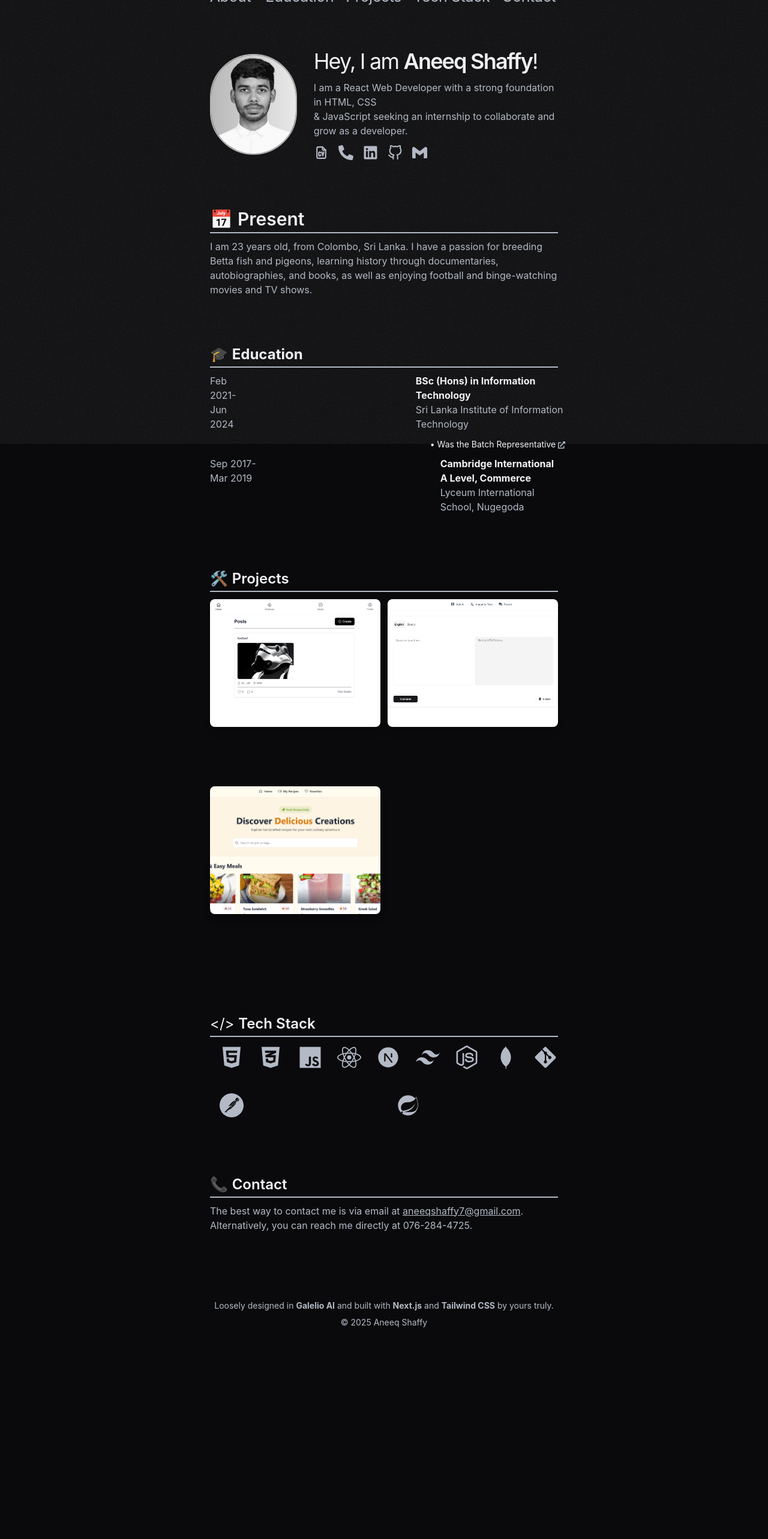
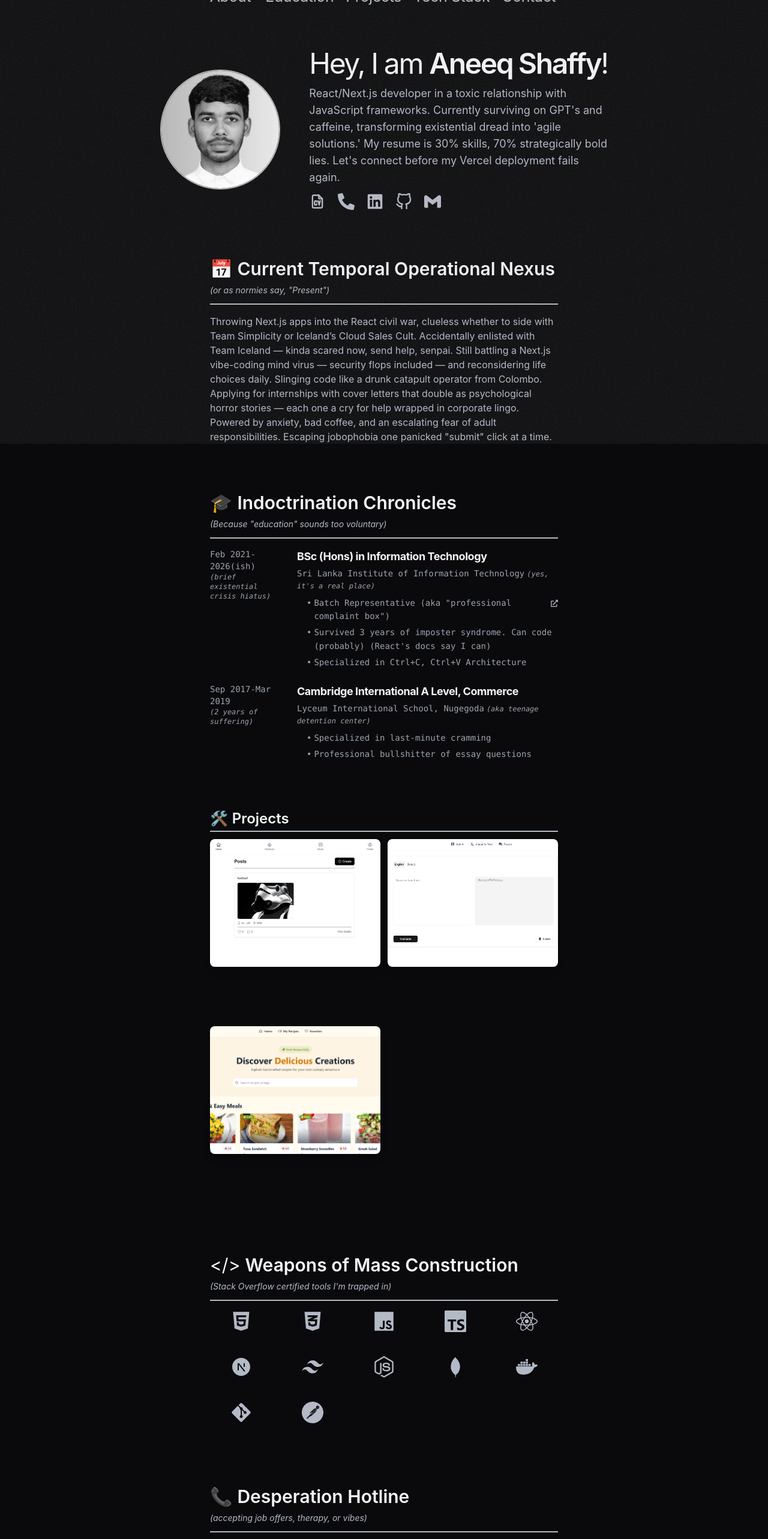
Before and after one commit to aneeq-shaffy/Portfolio, a Next.js app: page / in a window 1280 px wide. Shown: the part 60-2626 px from the top of the page at 60% size. Before the commit the page ends 2315 px from the top, so only its background shows below. Built offline with nearby package versions, Linux system fonts and the light colour scheme.

Commit message:
Enhance component layouts and content for improved user experience and humor

```diff
--- a/src/components/About.jsx
+++ b/src/components/About.jsx
@@ -6,53 +6,46 @@ import { TbFileCv } from "react-icons/tb";
 
 const About = () => {
   return (
-    <section className="flex flex-row items-center justify-center mt-10 mb-[80px]">
-      <div className="flex gap-x-4 items-center flex-row mr-7">
+    <section className="flex flex-col items-center md:flex-row md:items-center justify-center mt-10 mb-[80px] px-4 sm:px-6 lg:px-8 max-w-7xl mx-auto">
+      {/* Image Container - Centered on mobile, left on desktop */}
+      <div className="flex justify-center mb-6 md:mb-0 md:mr-8 lg:mr-12 w-full md:w-auto">
+        <div className="relative w-[120px] h-[120px] sm:w-[150px] sm:h-[150px] md:w-[170px] md:h-[170px] lg:w-[200px] lg:h-[200px]">
           <Image
             src={"/aneeq.png"}
             alt="profile pic"
-          width={200}
-          height={200}
-          className="rounded-full border-[2px] border-yellow-500 grayscale hover:grayscale-0 transition-all duration-300 max-w-full min-w-[100px] min-h-[100px] z-10"
+            fill
+            className="rounded-full border-[2px] border-yellow-500 grayscale hover:grayscale-0 transition-all duration-300 object-cover object-left-top z-10"
           />
         </div>
+      </div>
 
-      <div>
-      <h1 className="mb-3 text-2xl sm:text-3xl lg:text-4xl tracking-tighter whitespace-nowrap">
+      {/* Content Container - Centered on mobile, left-aligned on desktop */}
+      <div className="w-full md:w-auto text-center md:text-left">
+        <h1 className="mb-3 text-2xl sm:text-3xl md:text-4xl lg:text-5xl tracking-tighter whitespace-nowrap">
           Hey, I am <strong className="font-semibold">Aneeq Shaffy</strong>!
         </h1>
 
-        <p className="mb-3 text-[rgb(179,186,198)] text-sm sm:text-base">
-          I am a React Web Developer with a strong foundation in HTML, CSS<br />
-          &amp; JavaScript seeking an internship to collaborate and grow
-          as a developer.
+        <p className="mb-3 text-[rgb(179,186,198)] text-sm sm:text-base md:text-lg max-w-[600px] md:max-w-[650px] lg:max-w-[700px] mx-auto md:mx-0">
+          React/Next.js developer in a toxic relationship with JavaScript frameworks. Currently surviving on GPT's and caffeine, transforming existential dread into 'agile solutions.' My resume is 30% skills, 70% strategically bold lies. Let's connect before my Vercel deployment fails again.
         </p>
-        <div className="flex">
-          <div>
-            <a href="/cv.pdf" target="_blank" className="text-[rgb(179,186,198)]">
-              <TbFileCv className="mr-4 text-[rgb(179,186,198)] hover:text-white w-[25px] h-[25px]" />
+
+        {/* Icons - Centered on mobile, left on desktop */}
+        <div className="flex justify-center md:justify-start space-x-4 sm:space-x-5">
+          <a href="/cv.pdf" target="_blank" className="text-[rgb(179,186,198)] hover:text-white transition-colors">
+            <TbFileCv className="w-6 h-6 sm:w-7 sm:h-7" />
           </a>
-          </div>
-          <div>
-            <a href="tel:+94762844725" target="_blank" className="text-[rgb(179,186,198)]">
-              <FaPhoneAlt className="mr-4 text-[rgb(179,186,198)] hover:text-white w-[25px] h-[25px]" />
+          <a href="tel:+94762844725" target="_blank" className="text-[rgb(179,186,198)] hover:text-white transition-colors">
+            <FaPhoneAlt className="w-6 h-6 sm:w-7 sm:h-7" />
           </a>
-          </div>
-          <div>
-            <a href="https://www.linkedin.com/in/aneeq-shaffy" target="_blank" className="text-[rgb(179,186,198)]">
-              <FaLinkedin className="mr-4 text-[rgb(179,186,198)] hover:text-white w-[25px] h-[25px]" />
+          <a href="https://www.linkedin.com/in/aneeq-shaffy" target="_blank" className="text-[rgb(179,186,198)] hover:text-white transition-colors">
+            <FaLinkedin className="w-6 h-6 sm:w-7 sm:h-7" />
           </a>
-          </div>
-          <div>
-            <a href="https://github.com/gitPirate12" target="_blank" className="text-[rgb(179,186,198)]">
-              <FiGithub className="mr-4 text-[rgb(179,186,198)] hover:text-white w-[25px] h-[25px]" />
+          <a href="https://github.com/gitPirate12" target="_blank" className="text-[rgb(179,186,198)] hover:text-white transition-colors">
+            <FiGithub className="w-6 h-6 sm:w-7 sm:h-7" />
           </a>
-          </div>
-          <div>
-            <a href="mailto:aneeqshaffy7@gmail.com" target="_blank" className="text-[rgb(179,186,198)]">
-              <SiGmail className="mr-4 text-[rgb(179,186,198)] hover:text-white w-[25px] h-[25px]" />
+          <a href="mailto:aneeqshaffy7@gmail.com" target="_blank" className="text-[rgb(179,186,198)] hover:text-white transition-colors">
+            <SiGmail className="w-6 h-6 sm:w-7 sm:h-7" />
           </a>
-          </div>
         </div>
       </div>
     </section>
--- a/src/components/Contact.jsx
+++ b/src/components/Contact.jsx
@@ -1,15 +1,26 @@
-import React from 'react';
+import React from "react";
 
 const Contact = () => {
   return (
     <section className="mb-[80px]">
+      <div className="mb-4">
+        <h1 className="text-2xl sm:text-3xl mb-2 flex items-center">
+          <span className="mr-2">📞</span>
+          <strong className="font-semibold">
+            Desperation Hotline
+          </strong>
+        </h1>
+        <p className="text-[rgb(179,186,198)] text-sm italic mb-1">
+          (accepting job offers, therapy, or vibes)
+        </p>
+        <hr className="border-t-2 border-[rgb(179,186,198)] mt-3 mb-4" />
+      </div>
+
       <div>
-        <h1 className="text-2xl mb-1 text-left max-md:text-xl">
-          📞 <strong className="font-semibold">Contact</strong>
-        </h1>
-        <hr className="border-t-2 border-[rgb(179,186,198)] mb-[10px]" />
-        <p className="text-[rgb(179,186,198)] max-md:text-sm">
-          The best way to contact me is via email at {""}
+        <p className="text-[rgb(179,186,198)] text-sm sm:text-base leading-relaxed">
+          For urgent cries for help (or job offers, preferably full-stack), ping me at:
+          <br /><br />
+          Email:{" "}
           <a
             href="mailto:aneeqshaffy7@gmail.com"
             target="_blank"
@@ -17,14 +28,19 @@ const Contact = () => {
           >
             aneeqshaffy7@gmail.com
           </a>
-          . Alternatively, you can reach me directly at {""}
+          <br /><br />
+          Mobile:{" "}
           <a
             href="tel:+94762844725"
-            className="text-[rgb(179,186,198)]  hover:text-white"
+            className="text-[rgb(179,186,198)] underline hover:text-white"
           >
             076-284-4725
-          </a>
-          .
+          </a>{" "}
+          (Signal/WhatsApp, no voicemails - I'm allergic)
+          <br /><br />
+          <span className="text-xs">
+            *Responses delivered between panic attacks, usually within 1 business meltdown
+          </span>
         </p>
       </div>
     </section>
--- a/src/components/Education.jsx
+++ b/src/components/Education.jsx
@@ -3,62 +3,88 @@ import { FaExternalLinkAlt } from "react-icons/fa";
 const Education = () => {
   return (
     <section className="mb-[80px]">
-      <div>
-        <h1 className="text-2xl mb-1 max-md:text-xl">
-          🎓 <strong className="font-semi-bold"> Education</strong>
+      <div className="mb-4">
+        <h1 className="text-2xl sm:text-3xl mb-2 flex items-center">
+          <span className="mr-2">🎓</span>
+          <strong className="font-semibold">
+            Indoctrination Chronicles
+          </strong>
         </h1>
-        <hr className="border-t-2 border-[rgb(179,186,198)] mb-[10px]" />
+        <p className="text-[rgb(179,186,198)] text-sm italic mb-1">
+          (Because "education" sounds too voluntary)
+        </p>
+        <hr className="border-t-2 border-[rgb(179,186,198)] mt-3 mb-4" />
+      </div>
 
       {/* Education Item 1 */}
-        <div className="mb-[10px]">
-          <div className="flex flex-row justify-start max-md:flex-col">
-            <div className="md:flex-3 md:mr-[300px] max-md:mb-2">
-              <p className="text-[rgb(179,186,198)] md:items-center max-md:text-sm">
-                Feb 2021-Jun 2024
+      <div className="mb-6">
+  <div className="flex flex-col sm:flex-row">
+    <div className="sm:w-1/4 sm:pr-4 mb-2 sm:mb-0">
+      <p className="text-gray-400 text-sm font-mono">
+        Feb 2021-2026(ish)
+        <span className="text-xs block italic">(brief existential crisis hiatus)</span>
       </p>
     </div>
-            <div>
-              <h1 className="items-center max-md:text-lg">
-                <strong className="font-semi-bold">
+    <div className="sm:w-3/4">
+      <h2 className="font-bold text-lg mb-1 font-sans tracking-tight">
         BSc (Hons) in Information Technology
-                </strong>
-              </h1>
-              <p className="text-[rgb(179,186,198)] mb-[12px] max-md:text-sm">
+      </h2>
+      <p className="text-gray-400 text-sm mb-2 font-mono">
         Sri Lanka Institute of Information Technology
+        <span className="text-xs ml-1 italic">(yes, it's a real place)</span>
       </p>
-              <div className="flex items-center">
-                <div className="whitespace-nowrap ml-6 text-sm max-md:text-xs">
-                  • Was the Batch Representative
-                </div>
+      <div className="text-gray-400 text-sm leading-relaxed space-y-1 ml-4 font-mono">
+        <div className="flex items-start">
+          <span className="mr-1">•</span>
+          <span>Batch Representative (aka "professional complaint box")</span>
           <a
             href="/batch-rep-cert.png"
             target="_blank"
-                  className="text-[rgb(179,186,198)] hover:text-white ml-1"
+            className="text-gray-400 hover:text-white ml-1 transition-colors duration-200"
+            title="My only leadership qualification"
           >
-                  <FaExternalLinkAlt className="w-[12px] transform translate-y-[1px]" />
+            <FaExternalLinkAlt className="w-3 h-3 inline" />
           </a>
+        </div>
+        <div className="flex">
+          <span className="mr-1">•</span>
+          <span>Survived 3 years of imposter syndrome. Can code (probably) (React's docs say I can)</span>
+        </div>
+        <div className="flex">
+          <span className="mr-1">•</span>
+          <span>Specialized in Ctrl+C, Ctrl+V Architecture</span>
+        </div>
       </div>
     </div>
   </div>
 </div>
 
       {/* Education Item 2 */}
-        <div className="mb-[10px]">
-          <div className="flex flex-row justify-start max-md:flex-col">
-            <div className="md:flex-3 md:mr-[300px] max-md:mb-2">
-              <p className="text-[rgb(179,186,198)] md:items-center max-md:text-sm">
+      <div className="mb-6">
+  <div className="flex flex-col sm:flex-row">
+    <div className="sm:w-1/4 sm:pr-4 mb-2 sm:mb-0">
+      <p className="text-gray-400 text-sm font-mono">
         Sep 2017-Mar 2019
+        <span className="text-xs block italic">(2 years of suffering)</span>
       </p>
     </div>
-            <div>
-              <h1 className="items-center max-md:text-lg">
-                <strong className="font-semi-bold">
+    <div className="sm:w-3/4">
+      <h2 className="font-bold text-lg mb-1 font-sans tracking-tight">
         Cambridge International A Level, Commerce
-                </strong>
-              </h1>
-              <p className="text-[rgb(179,186,198)] mb-[12px] max-md:text-sm">
+      </h2>
+      <p className="text-gray-400 text-sm mb-2 font-mono">
         Lyceum International School, Nugegoda
+        <span className="text-xs ml-1 italic">(aka teenage detention center)</span>
       </p>
+      <div className="text-gray-400 text-sm leading-relaxed space-y-1 ml-4 font-mono">
+        <div className="flex">
+          <span className="mr-1">•</span>
+          <span>Specialized in last-minute cramming</span>
+        </div>
+        <div className="flex">
+          <span className="mr-1">•</span>
+          <span>Professional bullshitter of essay questions</span>
+        </div>
       </div>
     </div>
   </div>
--- a/src/components/Footer.jsx
+++ b/src/components/Footer.jsx
@@ -2,13 +2,18 @@ import React from 'react';
 
 const Footer = () => {
   return (
-    <div className="flex flex-col py-8">
+    <div className="flex flex-col py-8 border-t border-[rgb(179,186,198)]/20">
       <p className="text-[rgb(179,186,198)] mb-2 text-center text-sm max-md:text-xs">
-        Loosely designed in <strong>Galelio AI</strong> and built with{' '}
-        <strong>Next.js</strong> and <strong>Tailwind CSS</strong> by yours truly.
+        Loosely designed during <strong>existential crises</strong> and coded with{' '}
+        <strong>copious caffeine</strong> and <strong>questionable life choices</strong>.
+        <br />
+        Built with <strong>Next.js</strong> (for the hype) and <strong>Tailwind CSS</strong> (because I'm lazy).
       </p>
-      <p className="text-[rgb(179,186,198)] mb-2 text-sm text-center max-md:text-xs">
-        © 2025 Aneeq Shaffy
+      <p className="text-[rgb(179,186,198)] text-sm text-center max-md:text-xs">
+        © {new Date().getFullYear()} Aneeq Shaffy - <span className="italic">All bugs guaranteed organic</span>
+      </p>
+      <p className="text-[rgb(179,186,198)] text-xs text-center mt-2 opacity-75">
+        *No developers were harmed in the making of this website (physically, at least)
       </p>
     </div>
   );
--- a/src/components/Present.jsx
+++ b/src/components/Present.jsx
@@ -3,13 +3,22 @@ import React from "react";
 const Present = () => {
   return (
     <section className="mb-[80px]">
-      <h1 className="text-2xl sm:text-3xl mb-1">
-        📅 <strong className="font-semibold">Present</strong>
-      </h1>
-      <hr className="border-t-2 border-[rgb(179,186,198)] mb-[10px]" />
+      <div className="mb-4">
+        <h1 className="text-2xl sm:text-3xl mb-2 flex items-center">
+          <span className="mr-2">📅</span>
+          <strong className="font-semibold">
+            Current Temporal Operational Nexus
+          </strong>
+        </h1>
+        <p className="text-[rgb(179,186,198)] text-sm italic mb-1">
+          (or as normies say, "Present")
+        </p>
+        <hr className="border-t-2 border-[rgb(179,186,198)] mt-3 mb-4" />
+      </div>
+
       <div>
-        <p className="text-[rgb(179,186,198)] text-sm sm:text-base mb-[12px]">
-          I am 23 years old, from Colombo, Sri Lanka. I have a passion for breeding Betta fish and pigeons, learning history through documentaries, autobiographies, and books, as well as enjoying football and binge-watching movies and TV shows.
+        <p className="text-[rgb(179,186,198)] text-sm sm:text-base leading-relaxed">
+           Throwing Next.js apps into the React civil war, clueless whether to side with Team Simplicity or Iceland’s Cloud Sales Cult. Accidentally enlisted with Team Iceland — kinda scared now, send help, senpai. Still battling a Next.js vibe-coding mind virus — security flops included — and reconsidering life choices daily. Slinging code like a drunk catapult operator from Colombo. Applying for internships with cover letters that double as psychological horror stories — each one a cry for help wrapped in corporate lingo. Powered by anxiety, bad coffee, and an escalating fear of adult responsibilities. Escaping jobophobia one panicked "submit" click at a time.
         </p>
       </div>
     </section>
--- a/src/components/Skills.jsx
+++ b/src/components/Skills.jsx
@@ -1,67 +1,84 @@
-import { FaHtml5 } from "react-icons/fa";
-import { FaCss3Alt } from "react-icons/fa";
+import { FaHtml5, FaCss3Alt, FaReact, FaNodeJs, FaGitAlt } from "react-icons/fa";
 import { IoLogoJavascript } from "react-icons/io5";
-import { FaReact } from "react-icons/fa";
-import { RiNextjsFill } from "react-icons/ri";
-import { RiTailwindCssFill } from "react-icons/ri";
-import { FaNodeJs } from "react-icons/fa";
+import { RiNextjsFill, RiTailwindCssFill } from "react-icons/ri";
 import { DiMongodb } from "react-icons/di";
-import { FaGitAlt } from "react-icons/fa";
-import { SiPostman } from "react-icons/si";
-import { BiLogoSpringBoot } from "react-icons/bi";
+import { SiPostman, SiTypescript, SiDocker } from "react-icons/si";
 
 const Skills = () => {
   return (
     <section className="mb-[80px]">
-      <div>
-        <h1 className="text-2xl mb-1 text-left">
-          &lt;/&gt; <strong className="font-semibold">Tech Stack</strong>
+      <div className="mb-4">
+        <h1 className="text-2xl sm:text-3xl mb-2 flex items-center">
+          <span className="mr-2">&lt;/&gt;</span>
+          <strong className="font-semibold">
+            Weapons of Mass Construction
+          </strong>
         </h1>
-
-        <hr className="border border-[rgb(179,186,198)] mb-[14px]" />
-        <div className="flex flex-wrap justify-center gap-4 sm:gap-6 pl-4 sm:pl-0">
-          <div className="mb-4 flex-1">
-            <FaHtml5 className="text-[rgb(179,186,198)] w-full h-full sm:w-10 sm:h-10 hover:text-white transition-all duration-200" />
+        <p className="text-[rgb(179,186,198)] text-sm italic mb-1">
+          (Stack Overflow certified tools I'm trapped in)
+        </p>
+        <hr className="border-t-2 border-[rgb(179,186,198)] mt-3 mb-4" />
       </div>
 
-          <div className="mb-4 flex-1">
-            <FaCss3Alt className="text-[rgb(179,186,198)] w-full h-full sm:w-10 sm:h-10 hover:text-white transition-all duration-200" />
+      <div className="grid grid-cols-3 sm:grid-cols-4 md:grid-cols-5 gap-4">
+        <div className="group flex flex-col items-center">
+          <FaHtml5 className="text-[rgb(179,186,198)] w-8 h-8 sm:w-9 sm:h-9 hover:text-white transition-colors duration-200" />
+          <p className="text-xs text-[rgb(179,186,198)] mt-2 opacity-0 group-hover:opacity-100 transition-opacity">HTML5</p>
         </div>
 
-          <div className="mb-4 flex-1">
-            <IoLogoJavascript className="text-[rgb(179,186,198)] w-full h-full sm:w-10 sm:h-10 hover:text-white transition-all duration-200" />
+        <div className="group flex flex-col items-center">
+          <FaCss3Alt className="text-[rgb(179,186,198)] w-8 h-8 sm:w-9 sm:h-9 hover:text-white transition-colors duration-200" />
+          <p className="text-xs text-[rgb(179,186,198)] mt-2 opacity-0 group-hover:opacity-100 transition-opacity">CSS3</p>
         </div>
 
-          <div className="mb-4 flex-1">
-            <FaReact className="text-[rgb(179,186,198)] w-full h-full sm:w-10 sm:h-10 hover:text-white transition-all duration-200" />
+        <div className="group flex flex-col items-center">
+          <IoLogoJavascript className="text-[rgb(179,186,198)] w-8 h-8 sm:w-9 sm:h-9 hover:text-white transition-colors duration-200" />
+          <p className="text-xs text-[rgb(179,186,198)] mt-2 opacity-0 group-hover:opacity-100 transition-opacity">JavaScript</p>
         </div>
 
-          <div className="mb-4 flex-1">
-            <RiNextjsFill className="text-[rgb(179,186,198)] w-full h-full sm:w-10 sm:h-10 hover:text-white transition-all duration-200" />
+        <div className="group flex flex-col items-center">
+          <SiTypescript className="text-[rgb(179,186,198)] w-8 h-8 sm:w-9 sm:h-9 hover:text-white transition-colors duration-200" />
+          <p className="text-xs text-[rgb(179,186,198)] mt-2 opacity-0 group-hover:opacity-100 transition-opacity">TypeScript</p>
         </div>
 
-          <div className="mb-4 flex-1">
-            <RiTailwindCssFill className="text-[rgb(179,186,198)] w-full h-full sm:w-10 sm:h-10 hover:text-white transition-all duration-200" />
+        <div className="group flex flex-col items-center">
+          <FaReact className="text-[rgb(179,186,198)] w-8 h-8 sm:w-9 sm:h-9 hover:text-white transition-colors duration-200" />
+          <p className="text-xs text-[rgb(179,186,198)] mt-2 opacity-0 group-hover:opacity-100 transition-opacity">React</p>
         </div>
 
-          <div className="mb-4 flex-1">
-            <FaNodeJs className="text-[rgb(179,186,198)] w-full h-full sm:w-10 sm:h-10 hover:text-white transition-all duration-200" />
+        <div className="group flex flex-col items-center">
+          <RiNextjsFill className="text-[rgb(179,186,198)] w-8 h-8 sm:w-9 sm:h-9 hover:text-white transition-colors duration-200" />
+          <p className="text-xs text-[rgb(179,186,198)] mt-2 opacity-0 group-hover:opacity-100 transition-opacity">Next.js</p>
         </div>
 
-          <div className="mb-4 flex-1">
-            <DiMongodb className="text-[rgb(179,186,198)] w-full h-full sm:w-10 sm:h-10 hover:text-white transition-all duration-200" />
+        <div className="group flex flex-col items-center">
+          <RiTailwindCssFill className="text-[rgb(179,186,198)] w-8 h-8 sm:w-9 sm:h-9 hover:text-white transition-colors duration-200" />
+          <p className="text-xs text-[rgb(179,186,198)] mt-2 opacity-0 group-hover:opacity-100 transition-opacity">Tailwind</p>
         </div>
 
-          <div className="mb-4 flex-1">
-            <FaGitAlt className="text-[rgb(179,186,198)] w-full h-full sm:w-10 sm:h-10 hover:text-white transition-all duration-200" />
+        <div className="group flex flex-col items-center">
+          <FaNodeJs className="text-[rgb(179,186,198)] w-8 h-8 sm:w-9 sm:h-9 hover:text-white transition-colors duration-200" />
+          <p className="text-xs text-[rgb(179,186,198)] mt-2 opacity-0 group-hover:opacity-100 transition-opacity">Node.js</p>
         </div>
 
-          <div className="mb-4 flex-1">
-            <SiPostman className="text-[rgb(179,186,198)] w-full h-full sm:w-10 sm:h-10 hover:text-white transition-all duration-200" />
+        <div className="group flex flex-col items-center">
+          <DiMongodb className="text-[rgb(179,186,198)] w-8 h-8 sm:w-9 sm:h-9 hover:text-white transition-colors duration-200" />
+          <p className="text-xs text-[rgb(179,186,198)] mt-2 opacity-0 group-hover:opacity-100 transition-opacity">MongoDB</p>
         </div>
-          <div className="mb-4 flex-1">
-            <BiLogoSpringBoot className="text-[rgb(179,186,198)] w-full h-full sm:w-10 sm:h-10 hover:text-white transition-all duration-200" />
+
+        <div className="group flex flex-col items-center">
+          <SiDocker className="text-[rgb(179,186,198)] w-8 h-8 sm:w-9 sm:h-9 hover:text-white transition-colors duration-200" />
+          <p className="text-xs text-[rgb(179,186,198)] mt-2 opacity-0 group-hover:opacity-100 transition-opacity">Docker</p>
         </div>
+
+        <div className="group flex flex-col items-center">
+          <FaGitAlt className="text-[rgb(179,186,198)] w-8 h-8 sm:w-9 sm:h-9 hover:text-white transition-colors duration-200" />
+          <p className="text-xs text-[rgb(179,186,198)] mt-2 opacity-0 group-hover:opacity-100 transition-opacity">Git</p>
+        </div>
+
+        <div className="group flex flex-col items-center">
+          <SiPostman className="text-[rgb(179,186,198)] w-8 h-8 sm:w-9 sm:h-9 hover:text-white transition-colors duration-200" />
+          <p className="text-xs text-[rgb(179,186,198)] mt-2 opacity-0 group-hover:opacity-100 transition-opacity">Postman</p>
         </div>
       </div>
     </section>
```
Lines whose indentation alone changed are shown as unchanged.
